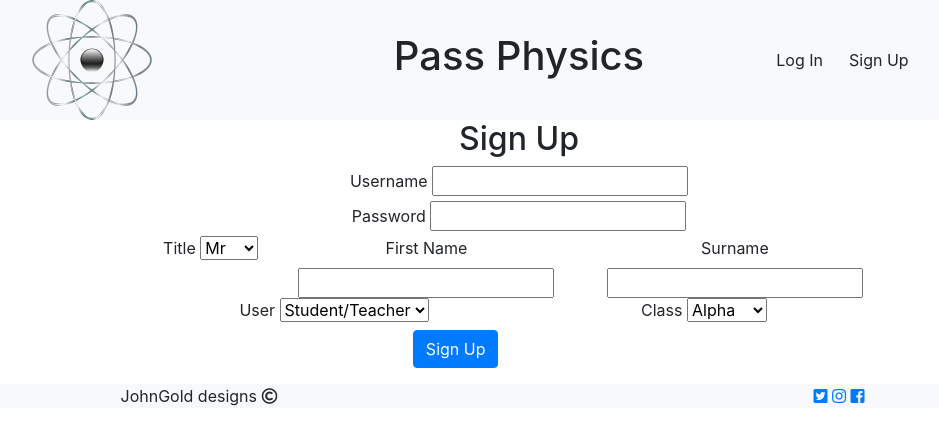
After one commit to JohnGC1510/milestone_project_3, a Flask app: page /register in a window 1280 px wide. The commit adds this page. Shown: the top 445 px of the page, without its empty margins (121-1060 px from the left). Run offline with Flask 2, Linux system fonts and the light colour scheme; some libraries are stand-ins or nearby versions.

Commit message:
Added registration form and sign up functionallity assigning user information to mongoDB users

```diff
--- a/app.py
+++ b/app.py
@@ -4,6 +4,7 @@ from flask import (
     redirect, request, session, url_for)
 from flask_pymongo import PyMongo
 from bson.objectid import ObjectId
+from werkzeug.security import generate_password_hash, check_password_hash
 if os.path.exists("env.py"):
     import env
 
@@ -19,9 +20,47 @@ mongo = PyMongo(app)
 
 
 @app.route("/")
-def test():
+@app.route("/index")
+def index():
     users = mongo.db.users.find()
     return render_template("index.html", users=users)
+
+
+@app.route("/profile/<user>")
+def profile(user):
+    user = mongo.db.users.find_one(
+            {"username": session["user"]})
+
+    return render_template("profile.html", user=user)
+
+
+@app.route("/register", methods=["GET", "POST"])
+def register():
+    if request.method == "POST":
+        # check if user exists
+        existing_user = mongo.db.users.find_one(
+            {"username": request.form.get("username").lower()}
+        )
+        if existing_user:
+            flash("Username already exists")
+            return redirect(url_for("register"))
+
+        new_user = {
+            "username": request.form.get("username").lower(),
+            "password": generate_password_hash(request.form.get("password")),
+            "title": request.form.get("title"),
+            "first_name": request.form.get("first_name").lower(),
+            "surname": request.form.get("surname").lower(),
+            "user_type": request.form.get("user_type"),
+            "class": request.form.get("class")
+        }
+        mongo.db.users.insert_one(new_user)
+        # put new user into session cookie
+        session["user"] = request.form.get("username").lower()
+        flash("Registration Successful")
+        return redirect(url_for("profile", user=session["user"]))
+
+    return render_template("register.html")
 
 
 if __name__ == "__main__":
--- a/static/css/style.css
+++ b/static/css/style.css
@@ -7,3 +7,11 @@
 .header-container{
     align-items: center;
 }
+
+
+
+/*---------- Forms ----------*/
+.form-container{
+    justify-content: center;
+    text-align: center;
+}
--- a/templates/base.html
+++ b/templates/base.html
@@ -14,7 +14,7 @@
         <div class="container-fluid bg-light">
             <div class="row header-container">
                 <div class="col-4 text-center">
-                    <a href="#"><img id="logo" src="{{ url_for('static', filename='images/logo.png') }}"></a>
+                    <a href="{{ url_for('index') }}"><img id="logo" src="{{ url_for('static', filename='images/logo.png') }}"></a>
                 </div>
                 <div class="col-4 text-center">
                     <h1>Pass Physics</h1>
@@ -24,7 +24,7 @@
                     <nav class="navbar navbar-light">
                         <ul class="nav-bar nav">
                             <li class="nav-item"><a class="btn" href="#">Log In</a></li>
-                            <li class="nav-item"><a class="btn" href="#">Sign Up</a></li>
+                            <li class="nav-item"><a class="btn" href="{{ url_for('register') }}">Sign Up</a></li>
                         </ul>
                     </nav>
                 </div>
--- /dev/null
+++ b/templates/profile.html
@@ -0,0 +1,4 @@
+{% extends "base.html" %}
+{% block content %}
+    <h3> {{ user.class }}'s profile page </h3>
+{% endblock %}
--- /dev/null
+++ b/templates/register.html
@@ -0,0 +1,69 @@
+{% extends "base.html" %}
+{% block content %}
+<h2 class="text-center"> Sign Up </h2>
+<div class="container form-container">
+<div class="row">
+    <form class="col-sm-12 offset-md-2 col-md-8 " method="POST" action="{{ url_for('register') }}">
+        <div class="form-row">
+            <div class="col-12">
+                <label for="username">Username</label>
+                <input type="text" id="username" name="username" pattern="^[a-zA-Z0-9]{5,15}$"
+                 minlength="5" maxlength="15" required>
+            </div>
+        </div>
+        <div class="form-row">
+            <div class="col-12">
+                <label for="password">Password</label>
+                <input type="password" id="password" name="password" pattern="^[a-zA-Z0-9]{5,15}$"
+                 minlength="5" maxlength="15" required>
+            </div>
+        </div>
+        <div class="form-row">
+            <div class="col-sm-2 col-md-2">
+                <label for="title">Title</label>
+                <select id="title" name="title" required>
+                    <option value="mr">Mr</option>
+                    <option value="ms">Ms</option>
+                    <option value="miss">Miss</option>
+                     <option value="mrs">Mrs</option>
+                </select>
+            </div>
+            <div class="col-sm-10 col-md-5">
+                <label for="first_name">First Name</label>
+                <input type="text" id="first_name" name="first_name" pattern="^[a-zA-Z]{3,15}$"
+                 minlength="3" maxlength="15" required>
+            </div>
+            <div class="col-sm-12 col-md-5">
+                <label for="surname">Surname</label>
+                <input type="text" id="surname" name="surname" pattern="^[a-zA-Z]{3,15}$"
+                 minlength="3" maxlength="15" required>
+            </div>
+        </div>
+        <div class="form-row">
+            <div class="col-sm-6">
+                <label for="user_type">User</label>
+                <select id="user_type" name="user_type" required>
+                    <option selected>Student/Teacher</option>
+                    <option value="student">Student</option>
+                    <option value="teacher">Teacher</option>
+                </select>
+            </div>
+            <div class="col-sm-6">
+                 <label for="class">Class</label>
+                <select id="class" name="class" required>
+                    <option value="alpha">Alpha</option>
+                    <option value="beta">Beta</option>
+                    <option value="gamma">Gamma</option>
+                </select>
+            </div>
+        </div>
+        <div class="form-group row">
+            <div class="col-sm-10">
+            <button type="submit" class="btn btn-primary">Sign Up</button>
+        </div>
+  </div>
+</form>
+
+</div>
+</div>
+{% endblock %}
```
